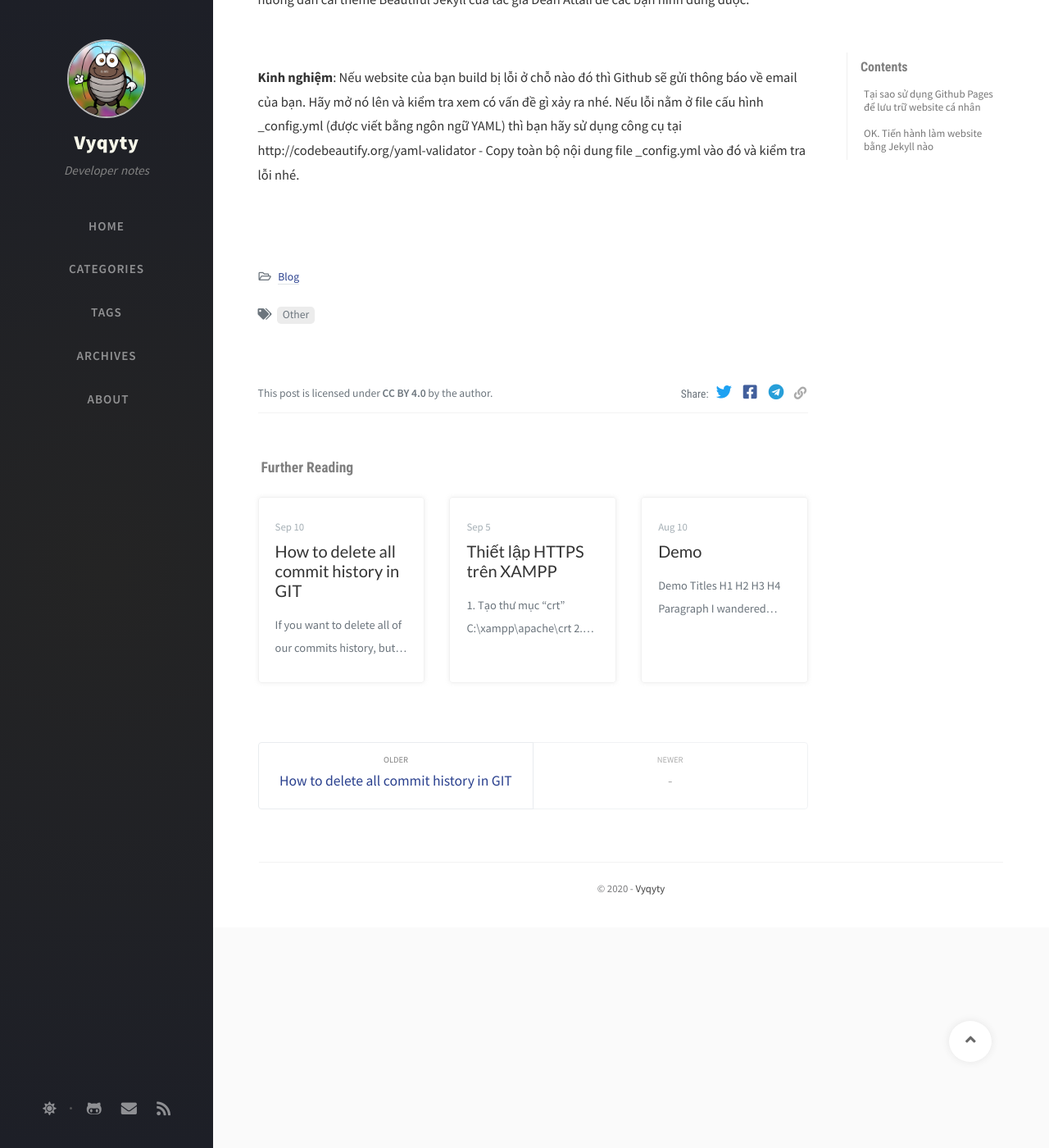
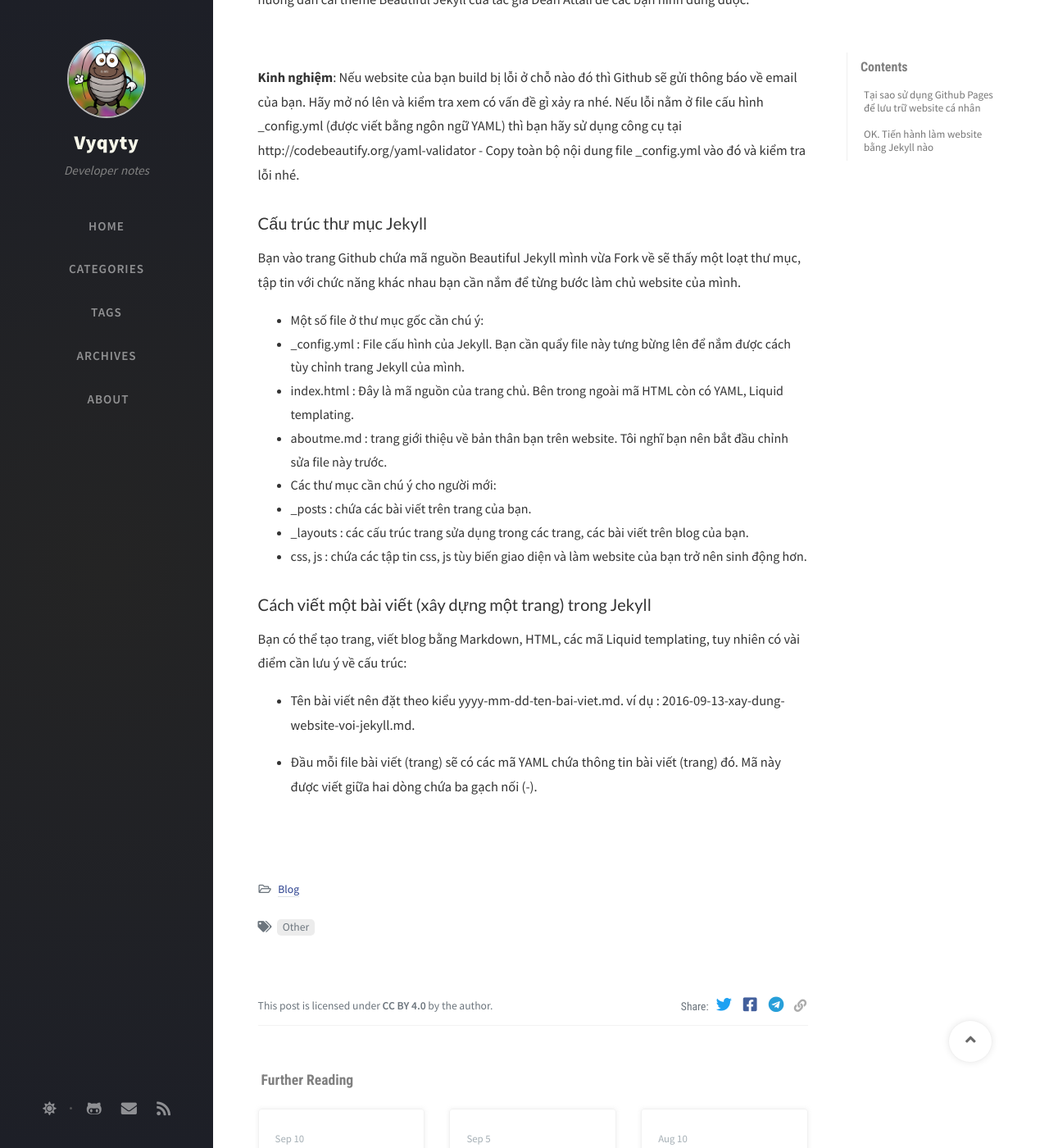
Before and after one commit to vyqyty/vyqyty.github.io, a Jekyll site: the page built from _posts/2020-10-14-tao-blog-voi-github.md, in a window 1280 px wide and 1400 px high, scrolled down 2129 px. Shown: the whole window at 82% size. Built offline with Jekyll 4.4.1, drawn with Linux system fonts in a browser that asks for light colours; nearby versions of some CDN libraries; comment, search, counter and statistics services are not loaded.

Commit message:
Update 2020-10-14-tao-blog-voi-github.md

```diff
--- a/_posts/2020-10-14-tao-blog-voi-github.md
+++ b/_posts/2020-10-14-tao-blog-voi-github.md
@@ -47,3 +47,24 @@
 ![alt](https://aicurious.io/posts/xay-dung-website-voi-jekyll/install-steps.gif)
 
 **Kinh nghiệm**: Nếu website của bạn build bị lỗi ở chỗ nào đó thì Github sẽ gửi thông báo về email của bạn. Hãy mở nó lên và kiểm tra xem có vấn đề gì xảy ra nhé. Nếu lỗi nằm ở file cấu hình _config.yml (được viết bằng ngôn ngữ YAML) thì bạn hãy sử dụng công cụ tại http://codebeautify.org/yaml-validator - Copy toàn bộ nội dung file _config.yml vào đó và kiểm tra lỗi nhé.
+
+### Cấu trúc thư mục Jekyll
+
+Bạn vào trang Github chứa mã nguồn Beautiful Jekyll mình vừa Fork về sẽ thấy một loạt thư mục, tập tin với chức năng khác nhau bạn cần nắm để từng bước làm chủ website của mình.
+
+* Một số file ở thư mục gốc cần chú ý:
+ * _config.yml : File cấu hình của Jekyll. Bạn cần quẩy file này tưng bừng lên để nắm được cách tùy chỉnh trang Jekyll của mình.
+ * index.html : Đây là mã nguồn của trang chủ. Bên trong ngoài mã HTML còn có YAML, Liquid templating.
+ * aboutme.md : trang giới thiệu về bản thân bạn trên website. Tôi nghĩ bạn nên bắt đầu chỉnh sửa file này trước.
+* Các thư mục cần chú ý cho người mới:
+ * _posts : chứa các bài viết trên trang của bạn.
+ * _layouts : các cấu trúc trang sửa dụng trong các trang, các bài viết trên blog của bạn.
+ * css, js : chứa các tập tin css, js tùy biến giao diện và làm website của bạn trở nên sinh động hơn.
+
+### Cách viết một bài viết (xây dựng một trang) trong Jekyll
+
+Bạn có thể tạo trang, viết blog bằng Markdown, HTML, các mã Liquid templating, tuy nhiên có vài điểm cần lưu ý về cấu trúc:
+
+* Tên bài viết nên đặt theo kiểu yyyy-mm-dd-ten-bai-viet.md. ví dụ : 2016-09-13-xay-dung-website-voi-jekyll.md.
+
+* Đầu mỗi file bài viết (trang) sẽ có các mã YAML chứa thông tin bài viết (trang) đó. Mã này được viết giữa hai dòng chứa ba gạch nối (-).
```
